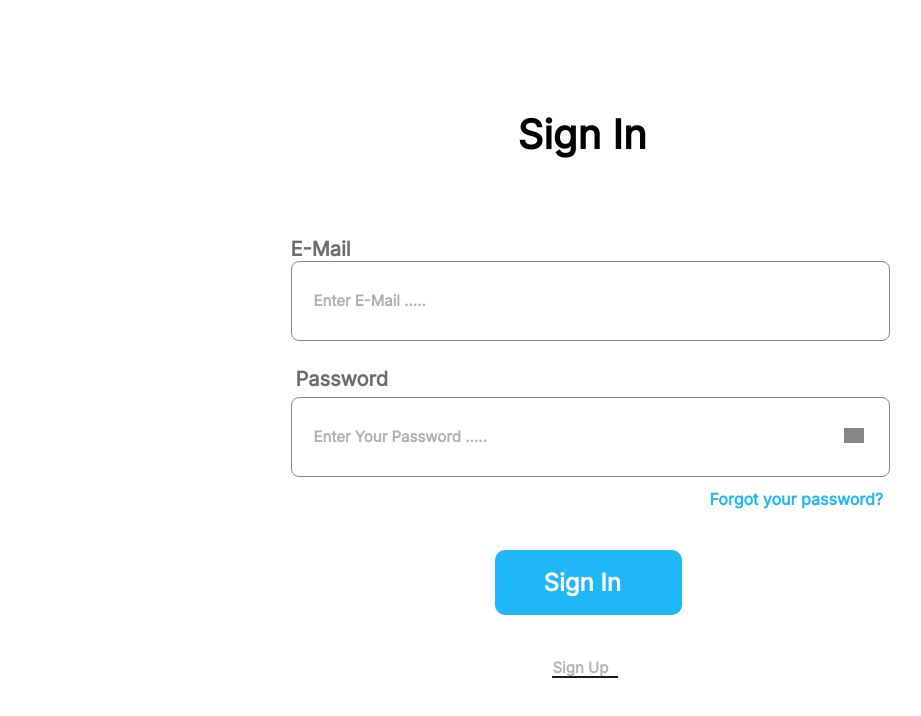
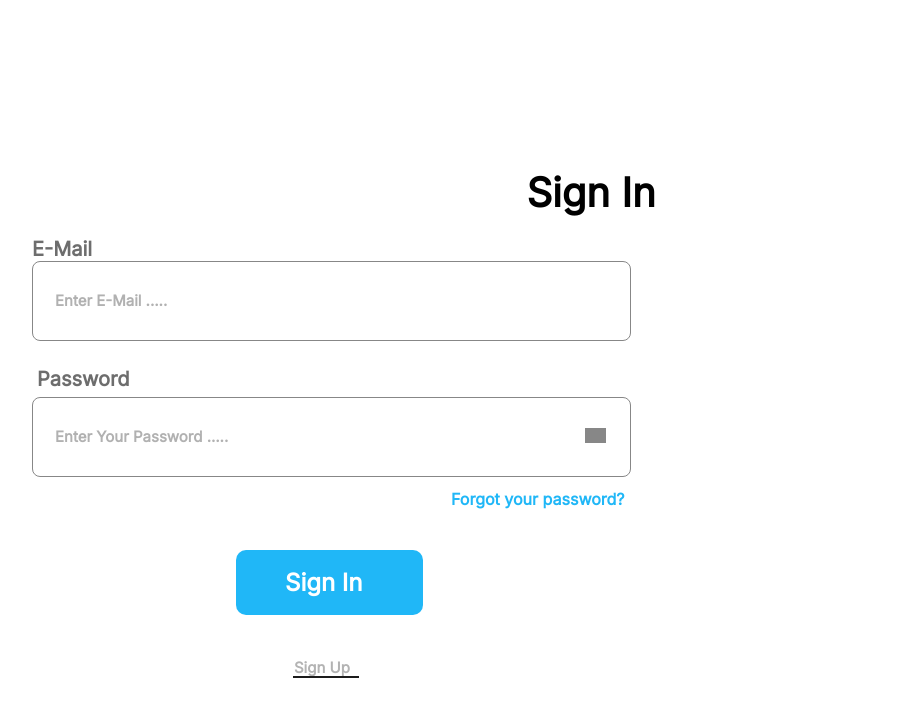
Before and after one commit to mlkenny/Serverus, a plain HTML site: page signin.html in a window 1280 px wide. Shown: the whole page, without its empty margins (57-978 px from the left). Drawn offline with Linux system fonts and the light colour scheme.

Commit message:
making the sign in page look better

```diff
--- a/signin.html
+++ b/signin.html
@@ -14,10 +14,9 @@
   </head>
 
   <html>
-    <div style="width: 100%; height: 100%; background: rgba(255, 255, 255, 0.95); justify-content: center; align-items: center; display: inline-flex">
-      <div style="width: 747px; height: 915px; position: relative">
-      <div style="width: 747px; height: 915px; left: 0px; top: 0px; position: absolute; background: white; border-radius: 40px"></div>
-      <div style="left: 308px; top: 102px; position: absolute; text-align: center; color: black; font-size: 40px; font-family: Inter; font-weight: 600; word-wrap: break-word">Sign In </div>
+    <div style="width: 100%; height: 100%; background: rgba(255, 255, 255, 0.95); justify-content: center; align-items: center; position: absolute;">
+      <div style="width: 50%; height: 100%; margin: auto;">
+        <div style="margin: auto; top: 20%; position: relative; text-align: center; color: black; font-size: 40px; font-family: Inter; font-weight: 600; word-wrap: break-word">Sign In </div>
         <div style="width: 597px; height: 78px; left: 81px; top: 253px; position: absolute; background: white; border-radius: 8px; border: 1px #878787 solid"></div>
         <div style="width: 597px; height: 78px; left: 81px; top: 389px; position: absolute; background: white; border-radius: 8px; border: 1px #878787 solid"></div>
         <div style="left: 104px; top: 419px; position: absolute; text-align: center; color: #B1B1B1; font-size: 15px; font-family: Inter; font-weight: 600; word-wrap: break-word">Enter Your Password .....</div>
```
Lines whose indentation alone changed are shown as unchanged.
